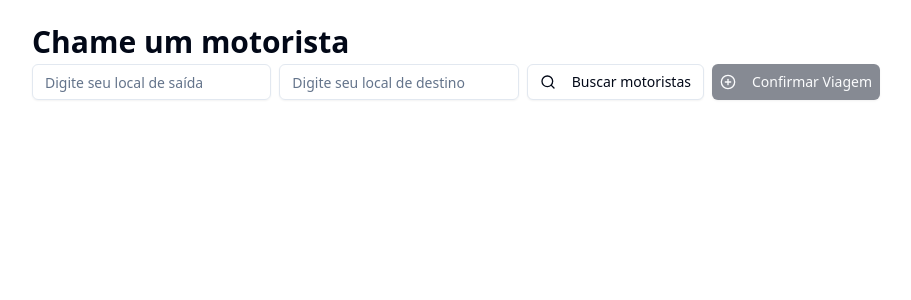
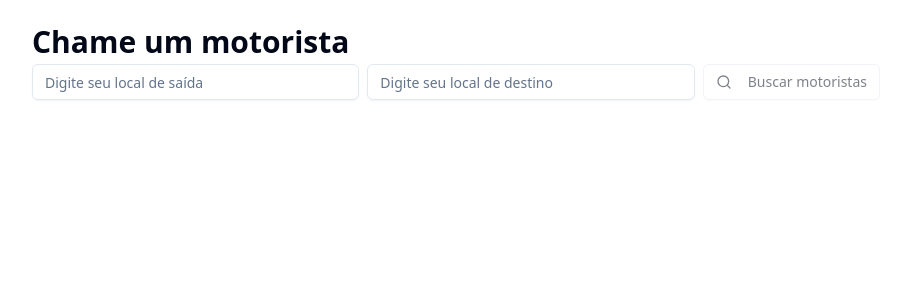
Before and after one commit to oligregz/chega-facil-app, a React (Vite) app in the folder interface/: page / in a window 1280 px wide. Shown: the top 300 px of the page, without its empty margins (184-1095 px from the left). Built offline with nearby package versions, Linux system fonts and the light colour scheme.

Commit message:
feat: adds validation for filling source and destination fields

```diff
--- a/interface/src/App.tsx
+++ b/interface/src/App.tsx
@@ -2,7 +2,7 @@ import { useState } from 'react'
 import { Button } from './components/ui/button'
 import { Input } from './components/ui/input'
 import { Table, TableBody, TableCell, TableHead, TableHeader, TableRow } from './components/ui/table'
-import { Search, PlusCircle } from 'lucide-react'
+import { Search } from 'lucide-react'
 import { Dialog, DialogContent, DialogTitle, DialogDescription, DialogFooter } from './components/ui/dialog'
 
 interface Driver {
@@ -26,36 +26,32 @@ const App: React.FC = () => {
   const [isTripSaved, setIsTripSaved] = useState<boolean>(false);
   const [isDriverDataVisible, setIsDriverDataVisible] = useState<boolean>(false);
 
+  const [departure, setDeparture] = useState<string>('');
+  const [destination, setDestination] = useState<string>('');
+
+  const isSearchButtonDisabled = !departure || !destination;
+
   const handleSearch = () => {
-    setShowTable(true);
+    if (!departure || !destination) {
+      alert('Preencha os campos');
+    } else {
+      setShowTable(true);
+    }
   };
 
   const handleRowClick = (driver: Driver) => {
     setSelectedDriver(driver);
   };
 
-  const handleConfirmTrip = () => {
-    if (selectedDriver) {
-      setIsTripSaved(true);
-
-
-      setTimeout(() => {
-        setIsTripSaved(false);
-      }, 2000);
-    }
-  };
-
   const handleCloseModal = () => {
     setSelectedDriver(null);
   };
 
-  const handleConfiormTrip = () => {
+  const handleConfirmTrip = () => {
     if (selectedDriver) {
       setSelectedDriverData(selectedDriver);
       setSelectedDriver(null);
       setIsTripSaved(true);
-
-
       setIsDriverDataVisible(true);
 
       setTimeout(() => {
@@ -65,30 +61,45 @@ const App: React.FC = () => {
     }
   };
 
+  const handleDepartureChange = (e: React.ChangeEvent<HTMLInputElement>) => {
+    setDeparture(e.target.value);
+    if (!e.target.value || !destination) {
+      setShowTable(false);
+    }
+  };
+
+  const handleDestinationChange = (e: React.ChangeEvent<HTMLInputElement>) => {
+    setDestination(e.target.value);
+    if (!departure || !e.target.value) {
+      setShowTable(false);
+    }
+  };
+
   return (
     <div className="p-6 max-w-4xl mx-auto">
       <h1 className="text-3xl font-bold">Chame um motorista</h1>
       <form className="flex items-center gap-2 mt-1">
-        <Input name="id" placeholder="Digite seu local de saída"/>
-        <Input name="id" placeholder="Digite seu local de destino"/>
+        <Input
+          name="departure"
+          placeholder="Digite seu local de saída"
+          value={departure}
+          onChange={handleDepartureChange}
+        />
+        <Input
+          name="destination"
+          placeholder="Digite seu local de destino"
+          value={destination}
+          onChange={handleDestinationChange}
+        />
         <Button
           className="p-3"
           type="button"
           variant="outline"
           onClick={handleSearch}
+          disabled={isSearchButtonDisabled}
         >
           <Search className='w-4 h-4 mr-2'/>
           Buscar motoristas
-        </Button>
-
-        <Button
-          className="p-2"
-          type="button"
-          disabled={!selectedDriver}
-          onClick={handleConfirmTrip}
-        >
-          <PlusCircle className='w-4 h-4 mr-2'/>
-          Confirmar Viagem
         </Button>
       </form>
 
@@ -135,7 +146,7 @@ const App: React.FC = () => {
             </DialogDescription>
             <DialogFooter>
               <Button onClick={handleCloseModal}>Fechar</Button>
-              <Button onClick={handleConfiormTrip}>Chegar fácil</Button>
+              <Button onClick={handleConfirmTrip}>Chegar fácil</Button>
             </DialogFooter>
           </DialogContent>
         </Dialog>
```
